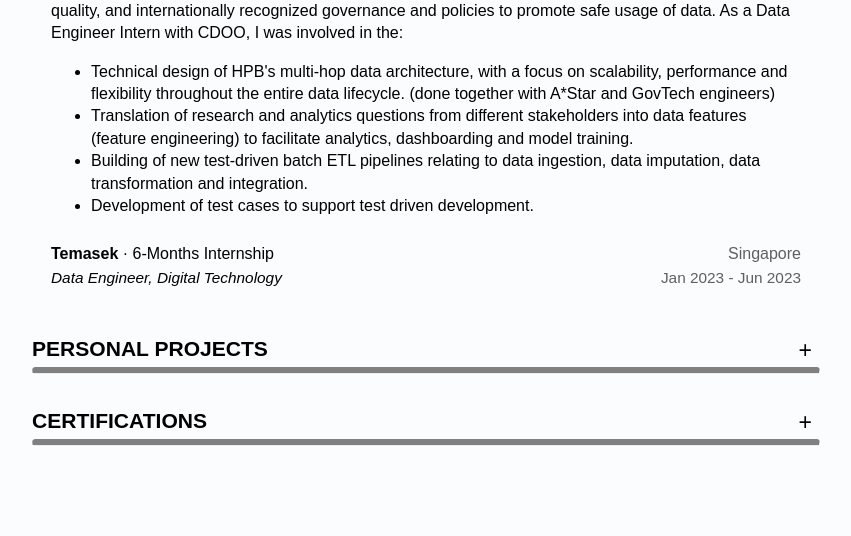
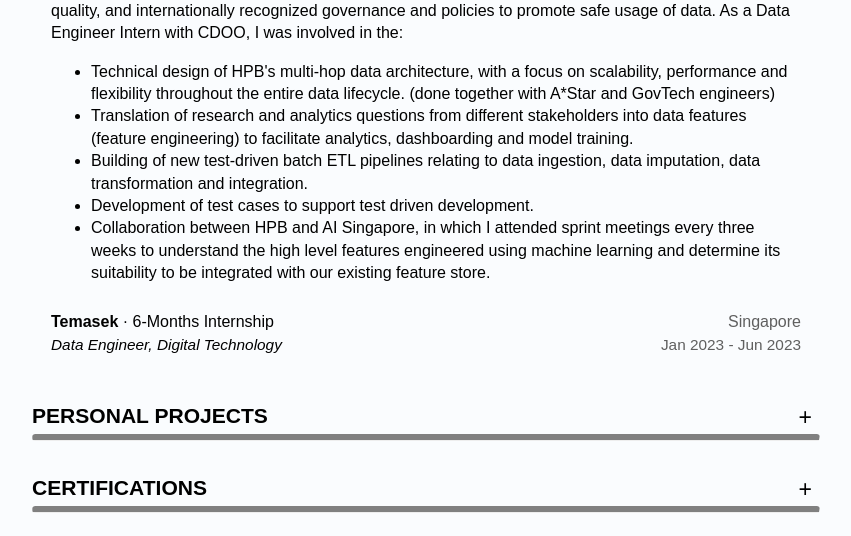
Before and after one commit to shivnarayanan/personal-website, a Flask app: page /experience in a window 1280 px wide. Shown: the part 295-831 px from the top of the page, without its empty margins (214-1065 px from the left). Before the commit the page ends 741 px from the top, so only its background shows below. Run offline with Flask 2, Linux system fonts and the light colour scheme.

Commit message:
Update experience.html

```diff
--- a/templates/experience.html
+++ b/templates/experience.html
@@ -27,6 +27,7 @@
                     <li>Translation of research and analytics questions from different stakeholders into data features (feature engineering) to facilitate analytics, dashboarding and model training.</li>
                     <li>Building of new test-driven batch ETL pipelines relating to data ingestion, data imputation, data transformation and integration.</li>
                     <li>Development of test cases to support test driven development.</li>
+                    <li>Collaboration between HPB and AI Singapore, in which I attended sprint meetings every three weeks to understand the high level features engineered using machine learning and determine its suitability to be integrated with our existing feature store.</li>
                 </ul>
             </div>
             <div class="about_left">
```
